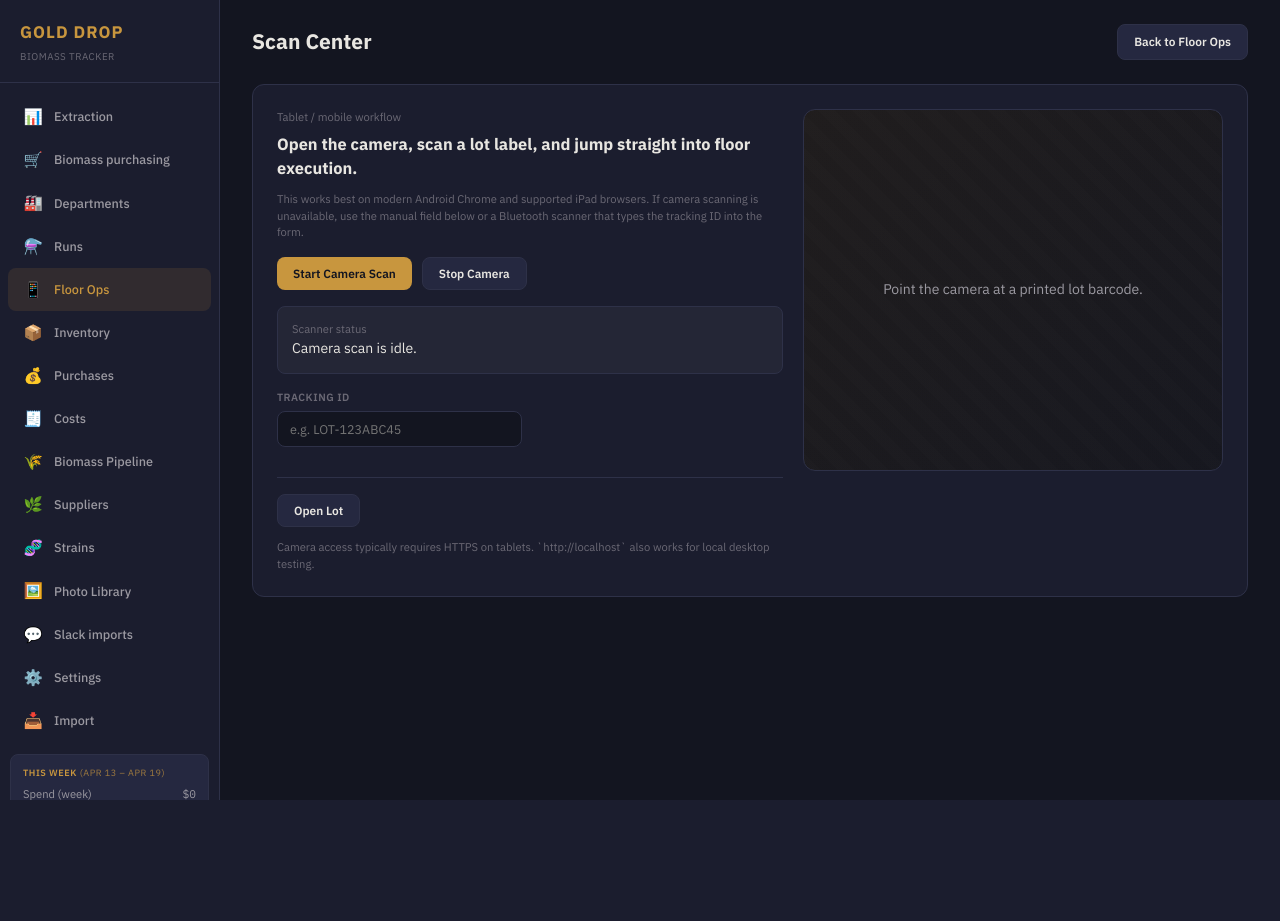
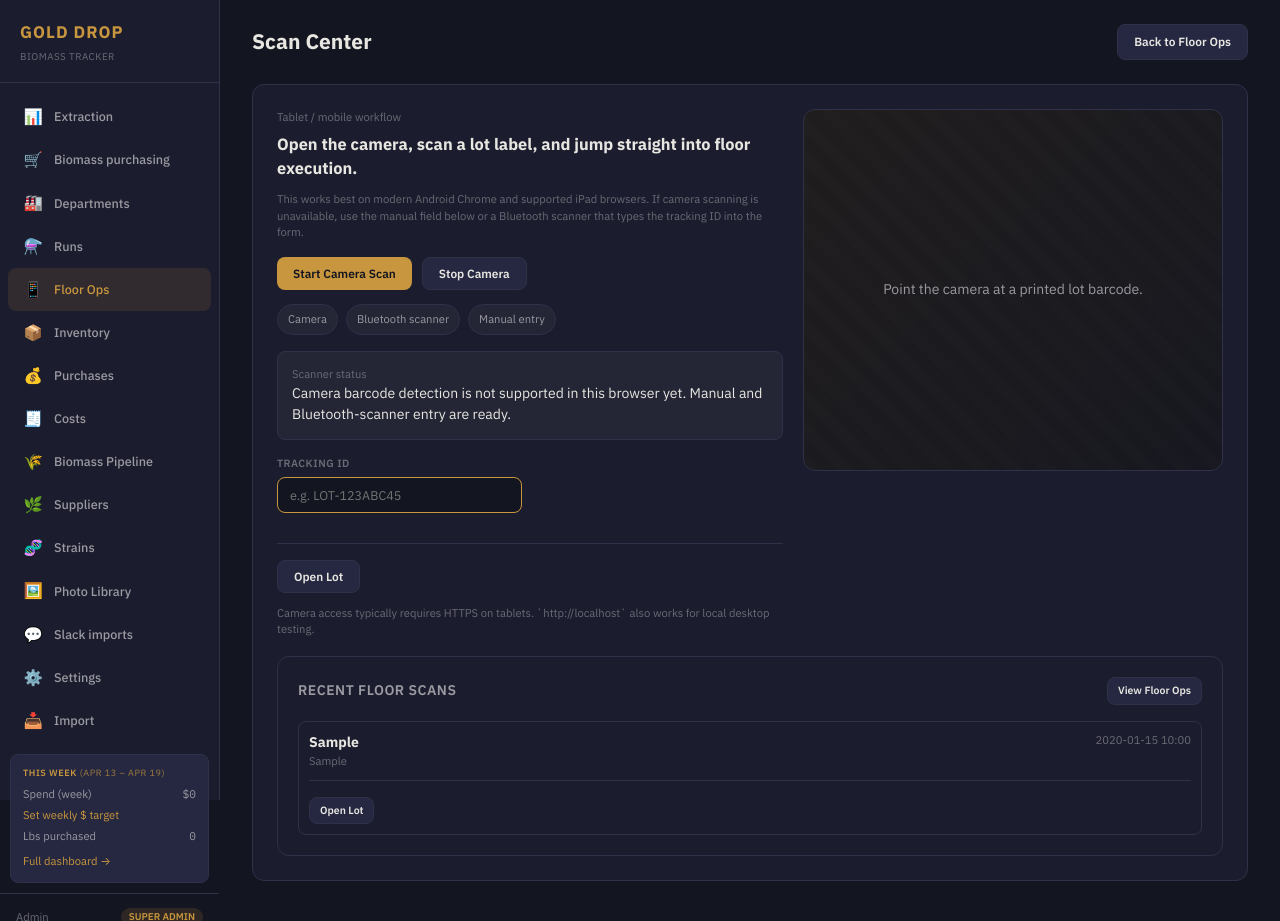
Before and after one commit to benwaldman33/gold-drop-production_tracker, a Flask app: page /scan in a window 1280 px wide. Before the commit the page ends 800 px from the top, so only its background shows below. Run offline with Flask 3, Linux system fonts and the light colour scheme; a user stored in the database is signed in; tables that the repository leaves empty hold one stand-in row (values such as "Sample post").

Commit message:
Add QR labels and harden floor scanning

```diff
--- a/gold_drop/floor_module.py
+++ b/gold_drop/floor_module.py
@@ -42,4 +42,5 @@ def floor_ops_view(root):
 
 
 def scan_center_view(root):
-    return root.render_template("scan_center.html")
+    recent_scans = root.LotScanEvent.query.order_by(root.LotScanEvent.created_at.desc()).limit(6).all()
+    return root.render_template("scan_center.html", recent_scans=recent_scans)
--- a/services/lot_labels.py
+++ b/services/lot_labels.py
@@ -1,6 +1,6 @@
 from __future__ import annotations
 
-from urllib.parse import quote
+from urllib.parse import quote, urlencode
 
 
 CODE39_PATTERNS = {
@@ -109,6 +109,9 @@ def build_lot_label_payload(lot, *, external_scan_base: str | None = None) -> di
     tracking_id = getattr(lot, "tracking_id", None) or getattr(lot, "id", "")
     scan_path = f"/scan/lot/{quote(tracking_id)}"
     scan_url = f"{external_scan_base.rstrip('/')}{scan_path}" if external_scan_base else scan_path
+    qr_image_url = "https://api.qrserver.com/v1/create-qr-code/?" + urlencode(
+        {"size": "220x220", "qzone": "1", "data": scan_url}
+    )
     return {
         "lot_id": getattr(lot, "id", None),
         "tracking_id": tracking_id,
@@ -116,6 +119,7 @@ def build_lot_label_payload(lot, *, external_scan_base: str | None = None) -> di
         "qr_value": getattr(lot, "qr_value", None) or scan_path,
         "scan_path": scan_path,
         "scan_url": scan_url,
+        "qr_image_url": qr_image_url,
         "batch_id": getattr(getattr(lot, "purchase", None), "batch_id", None),
         "supplier_name": getattr(lot, "supplier_name", None),
         "strain_name": getattr(lot, "strain_name", None),
--- a/static/css/style.css
+++ b/static/css/style.css
@@ -966,6 +966,22 @@ body.supplier-incomplete-banner-on .main-content {
   color: var(--text-secondary);
 }
 
+.floor-qr-shell {
+  margin-top: 10px;
+  display: inline-flex;
+  align-items: center;
+  justify-content: center;
+  padding: 10px;
+  border-radius: var(--radius);
+  background: #ffffff;
+}
+
+.floor-qr-image {
+  width: 180px;
+  height: 180px;
+  display: block;
+}
+
 .floor-scan-hero {
   padding: 24px;
 }
@@ -1086,6 +1102,22 @@ body.supplier-incomplete-banner-on .main-content {
   flex-wrap: wrap;
 }
 
+.scan-capability-notes {
+  display: flex;
+  flex-wrap: wrap;
+  gap: 8px;
+  margin-top: 14px;
+}
+
+.scan-capability-pill {
+  padding: 6px 10px;
+  border-radius: 999px;
+  border: 1px solid var(--dark-border);
+  background: rgba(255, 255, 255, 0.04);
+  font-size: 0.8rem;
+  color: var(--text-secondary);
+}
+
 .scan-status-box {
   margin-top: 16px;
   padding: 14px;
--- a/static/js/scan_camera.js
+++ b/static/js/scan_camera.js
@@ -19,6 +19,11 @@
 
   function setStatus(message) {
     statusText.textContent = message;
+  }
+
+  function canUseCameraWithoutHttps() {
+    const hostname = window.location.hostname || "";
+    return window.isSecureContext || hostname === "localhost" || hostname === "127.0.0.1";
   }
 
   function lotUrlForValue(rawValue) {
@@ -72,16 +77,24 @@
   async function startCamera() {
     if (!("mediaDevices" in navigator) || !navigator.mediaDevices.getUserMedia) {
       setStatus("This browser does not expose camera access. Use the manual field instead.");
+      manualInput.focus();
+      return;
+    }
+    if (!canUseCameraWithoutHttps()) {
+      setStatus("Camera access requires HTTPS on this device. Use the manual field or a Bluetooth scanner until the app is served over HTTPS.");
+      manualInput.focus();
       return;
     }
     if (!("BarcodeDetector" in window)) {
       setStatus("Barcode scanning is not supported in this browser. Use the manual field or a Bluetooth scanner.");
+      manualInput.focus();
       return;
     }
     try {
       detector = new window.BarcodeDetector({ formats: ["code_39", "code_128", "qr_code"] });
     } catch (error) {
       setStatus("This browser cannot initialize barcode detection. Use the manual field instead.");
+      manualInput.focus();
       return;
     }
     try {
@@ -99,6 +112,7 @@
       scanFrame();
     } catch (error) {
       setStatus(`Unable to start camera: ${error.message || "permission denied"}`);
+      manualInput.focus();
       stopCamera();
     }
   }
@@ -122,5 +136,9 @@
     window.location.assign(lotUrlForValue(value));
   });
 
+  if (!("BarcodeDetector" in window)) {
+    setStatus("Camera barcode detection is not supported in this browser yet. Manual and Bluetooth-scanner entry are ready.");
+  }
+  manualInput.focus();
   window.addEventListener("beforeunload", stopCamera);
 })();
--- a/templates/scan_center.html
+++ b/templates/scan_center.html
@@ -21,6 +21,12 @@
         <button type="button" class="btn btn-secondary" id="scan-stop-btn" disabled>Stop Camera</button>
       </div>
 
+      <div class="scan-capability-notes">
+        <div class="scan-capability-pill">Camera</div>
+        <div class="scan-capability-pill">Bluetooth scanner</div>
+        <div class="scan-capability-pill">Manual entry</div>
+      </div>
+
       <div class="scan-status-box" id="scan-status-box">
         <div class="text-sm cell-muted">Scanner status</div>
         <div id="scan-status-text">Camera scan is idle.</div>
@@ -30,7 +36,7 @@
         <div class="form-row">
           <div class="form-group">
             <label for="tracking-id-input">Tracking ID</label>
-            <input id="tracking-id-input" name="tracking_id" type="text" placeholder="e.g. LOT-123ABC45" autocomplete="off">
+            <input id="tracking-id-input" name="tracking_id" type="text" placeholder="e.g. LOT-123ABC45" autocomplete="off" autofocus>
           </div>
         </div>
         <div class="form-actions" style="justify-content:flex-start;">
@@ -50,6 +56,31 @@
       </div>
     </div>
   </div>
+
+  {% if recent_scans %}
+  <div class="card" style="margin-top:18px; margin-bottom:0;">
+    <div class="card-header">
+      <h3>Recent Floor Scans</h3>
+      <a href="{{ url_for('floor_ops') }}" class="btn btn-secondary btn-sm">View Floor Ops</a>
+    </div>
+    <div class="floor-event-list">
+      {% for event in recent_scans %}
+      <div class="floor-event-row">
+        <div style="display:flex;justify-content:space-between;gap:12px;align-items:flex-start;">
+          <div>
+            <div><strong>{{ event.tracking_id_snapshot }}</strong></div>
+            <div class="text-sm cell-muted">{{ event.action.replace('_', ' ') }}</div>
+          </div>
+          <div class="text-sm cell-muted">{{ event.created_at.strftime('%Y-%m-%d %H:%M') if event.created_at else '-' }}</div>
+        </div>
+        <div class="form-actions" style="justify-content:flex-start;margin-top:10px;">
+          <a href="{{ url_for('scan_lot', tracking_id=event.tracking_id_snapshot) }}" class="btn btn-secondary btn-sm">Open Lot</a>
+        </div>
+      </div>
+      {% endfor %}
+    </div>
+  </div>
+  {% endif %}
 </div>
 {% endblock %}
 {% block scripts %}
```
Also changed, not shown: templates/floor_ops.html (+8 -8 lines), templates/lot_label_print.html (+5 -2 lines), tests/test_refactor_safety.py (+2 -0 lines).
